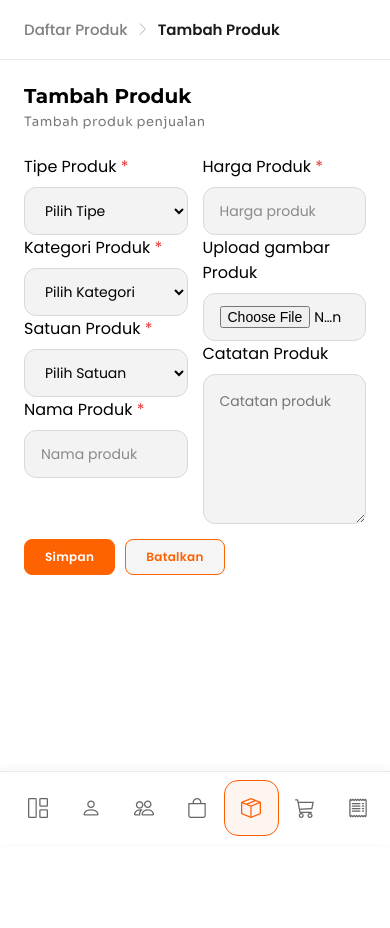
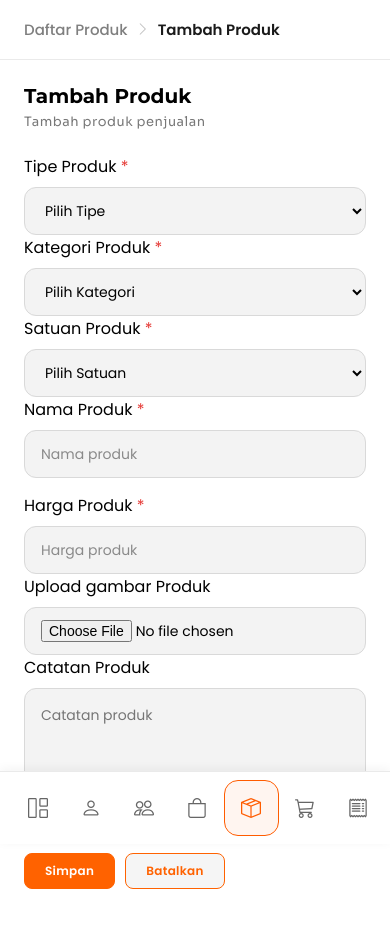
Before and after one commit to stpndrs/sleepypos-vue, a Vue app: page /products/create in a window 390 px wide. Shown: the top 928 px of the page. Before the commit the page ends 844 px from the top, so only its background shows below. Built offline with nearby package versions, Linux system fonts and the light colour scheme; a web font is replaced by a local one.

Commit message:
style: improve responsive design for product forms and views

```diff
--- a/src/pages/products/CreateProductsView.vue
+++ b/src/pages/products/CreateProductsView.vue
@@ -98,4 +98,10 @@ const submit = async () => {
     grid-template-columns: 1fr 1fr;
     gap: 15px;
 }
+
+@media (max-width: 991.98px) {
+    .form-body {
+        grid-template-columns: 1fr;
+    }
+}
 </style>
--- a/src/pages/products/EditProductsView.vue
+++ b/src/pages/products/EditProductsView.vue
@@ -70,12 +70,14 @@ const submit = async () => {
                                     value: 1
                                 },
                             ]" />
-                        <InputText label="Nama Produk" v-model="name" :required="true" placeholder="Nama produk" type="text" />
+                        <InputText label="Nama Produk" v-model="name" :required="true" placeholder="Nama produk"
+                            type="text" />
                     </div>
                     <div class="col">
-                        <InputText label="Harga Produk" v-model="price" :required="true" placeholder="Harga produk" type="number" />
-                        <InputText label="Upload gambar Produk" v-model="images" :required="false" placeholder="Upload gambar produk"
-                            type="file" />
+                        <InputText label="Harga Produk" v-model="price" :required="true" placeholder="Harga produk"
+                            type="number" />
+                        <InputText label="Upload gambar Produk" v-model="images" :required="false"
+                            placeholder="Upload gambar produk" type="file" />
                         <InputText label="Catatan Produk" v-model="notes" :required="false" placeholder="Catatan produk"
                             type="textarea" />
                     </div>
@@ -98,4 +100,10 @@ const submit = async () => {
     grid-template-columns: 1fr 1fr;
     gap: 15px;
 }
+
+@media (max-width: 991.98px) {
+    .form-body {
+        grid-template-columns: 1fr;
+    }
+}
 </style>
--- a/src/pages/products/ProductsView.vue
+++ b/src/pages/products/ProductsView.vue
@@ -138,7 +138,8 @@ watch([currentPage, perPage], fetchData, { immediate: true });
                                 @click="router.push({ name: 'edit-products-view', params: { id: row.id } })">
                                 <i class="bi bi-pencil"></i>
                             </Button>
-                            <Button :variant="row.isActive ? 'primary-solid' : 'border-danger'" @click="toggleStatus(row.id)">
+                            <Button :variant="row.isActive ? 'primary-solid' : 'border-danger'"
+                                @click="toggleStatus(row.id)">
                                 <i class="bi bi-power"></i>
                             </Button>
                         </div>
@@ -166,7 +167,6 @@ watch([currentPage, perPage], fetchData, { immediate: true });
 </template>
 
 <style scoped>
-
 .data {
     margin-top: 20px;
     contain: inline-size;
@@ -259,5 +259,9 @@ watch([currentPage, perPage], fetchData, { immediate: true });
         width: 100%;
         box-sizing: border-box;
     }
+
+    .filters {
+        width: 100%;
+    }
 }
 </style>
```
